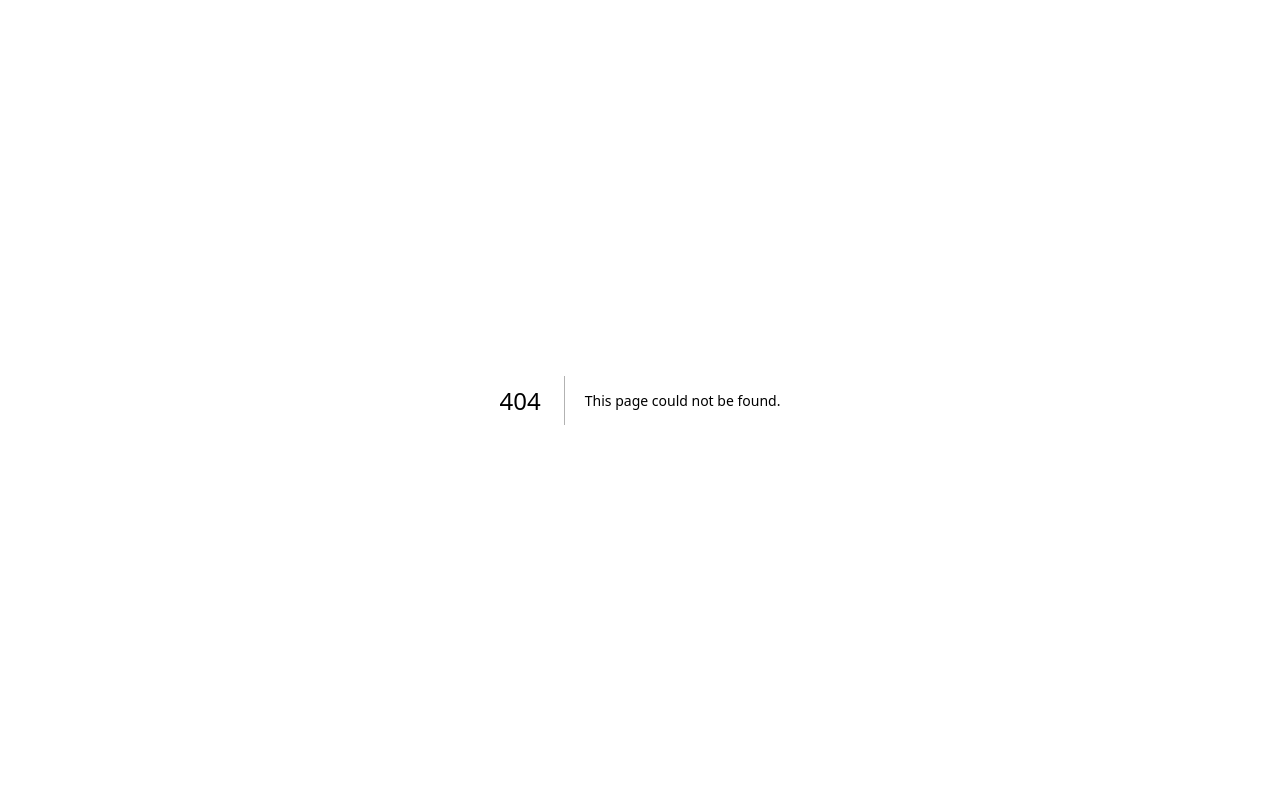
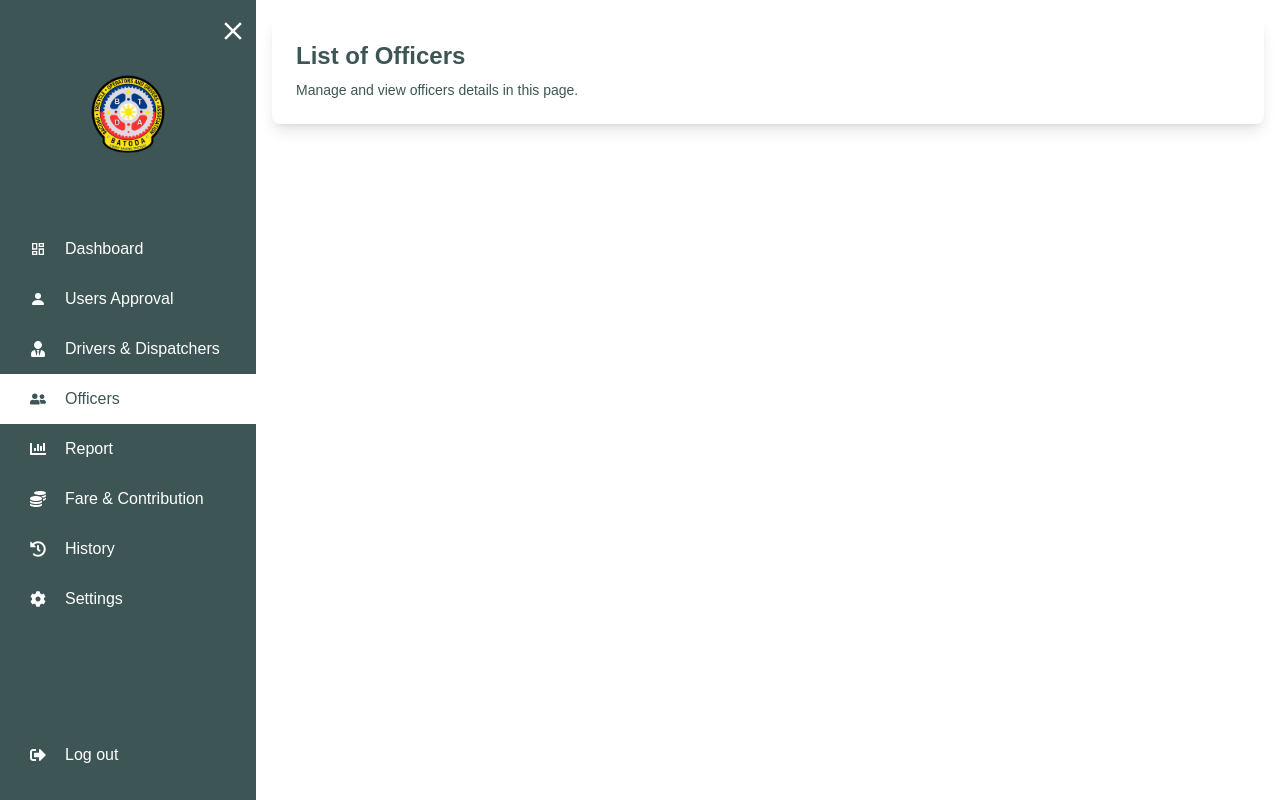
Before and after one commit to kalzumaki/batoda-web, a Next.js app: page /admin/officers in a window 1280 px wide. Before the commit this address had no page. Built offline with nearby package versions, Linux system fonts and the light colour scheme.

Commit message:
added officers

```diff
--- /dev/null
+++ b/src/components/ReusableHeader.tsx
@@ -0,0 +1,19 @@
+import React from "react";
+
+interface ReusableHeaderProps {
+  title: string;
+  subtitle?: string;
+}
+
+const ReusableHeader: React.FC<ReusableHeaderProps> = ({ title, subtitle }) => {
+  return (
+    <div className="p-6 bg-white shadow-lg rounded-lg">
+      <div className="text-[#3d5554] text-2xl font-semibold">{title}</div>
+      {subtitle && (
+        <div className="mt-2 text-[#3d5554] text-sm">{subtitle}</div>
+      )}
+    </div>
+  );
+};
+
+export default ReusableHeader;
--- a/src/components/admin/dd_header.tsx
+++ /dev/null
@@ -1,16 +0,0 @@
-import React from "react";
-
-const DriverDispatcherHeader = () => {
-  return (
-    <div className="p-6 bg-white shadow-lg rounded-lg">
-      <div className="text-[#3d5554] text-2xl font-semibold">
-        List of Approved Drivers & Dispatchers
-      </div>
-      <div className="mt-2 text-[#3d5554] text-sm">
-        Manage and view approved Drivers & Dispatchers details in this page.
-      </div>
-    </div>
-  );
-};
-
-export default DriverDispatcherHeader;
--- a/src/components/admin/users_header.tsx
+++ /dev/null
@@ -1,16 +0,0 @@
-import React from "react";
-
-const UsersHeader = () => {
-  return (
-    <div className="p-6 bg-white shadow-lg rounded-lg">
-      <div className="text-[#3d5554] text-2xl font-semibold">
-        Users Approval
-      </div>
-      <div className="mt-2 text-[#3d5554] text-sm">
-        Manage and view new Drivers & Dispatchers details in this section.
-      </div>
-    </div>
-  );
-};
-
-export default UsersHeader;
--- a/src/constants/sidebarConfig.tsx
+++ b/src/constants/sidebarConfig.tsx
@@ -7,6 +7,7 @@ import {
   FaCoins,
   FaHistory,
   FaCog,
+  FaUserFriends
 } from "react-icons/fa";
 
 export const menuConfig: Record<
@@ -21,7 +22,7 @@ export const menuConfig: Record<
     { label: "Dashboard", path: "/admin", icon: <MdOutlineDashboard /> },
     { label: "Users Approval", path: "/admin/users", icon: <BsFillPersonFill /> },
     { label: "Drivers & Dispatchers", path: "/admin/drivers_dispatchers", icon: <FaUserTie /> },
-    // { label: "Finances", path: "/finances", icon: <FaMoneyBillAlt /> },
+    { label: "Officers", path: "/admin/officers", icon: <FaUserFriends /> },
     { label: "Report", path: "/report", icon: <FaChartBar /> },
     {
       label: "Fare & Contribution",
--- a/src/pages/admin/drivers_dispatchers.tsx
+++ b/src/pages/admin/drivers_dispatchers.tsx
@@ -1,14 +1,17 @@
 import React from "react";
 import Layout from "@/components/Layout";
-import DriverDispatcherHeader from "@/components/admin/dd_header";
 import DriverDispatcherBody from "@/components/admin/dd_body";
+import ReusableHeader from "@/components/ReusableHeader";
 const drivers_dispatchers = () => {
   const userType = "admin";
   return (
     <Layout userType={userType}>
       <title>DRIVER-DISPATCHER</title>
       <div className="flex-1 overflow-y-auto">
-        <DriverDispatcherHeader />
+        <ReusableHeader
+          title="List of Approved Drivers & Dispatchers"
+          subtitle="Manage and view approved Drivers & Dispatchers details in this page."
+        />
         <DriverDispatcherBody />
       </div>
     </Layout>
--- /dev/null
+++ b/src/pages/admin/officers.tsx
@@ -0,0 +1,18 @@
+import React from "react";
+import Layout from "@/components/Layout";
+import ReusableHeader from "@/components/ReusableHeader";
+const Officers = () => {
+  const userType = "admin";
+  return (
+    <Layout userType={userType}>
+      <title>OFFICERS</title>
+      <div className="flex-1 overflow-y-auto"></div>
+      <ReusableHeader
+        title="List of Officers"
+        subtitle="Manage and view officers details in this page."
+      />
+    </Layout>
+  );
+};
+
+export default Officers;
--- a/src/pages/admin/users.tsx
+++ b/src/pages/admin/users.tsx
@@ -1,15 +1,17 @@
 import React from "react";
-import { ENDPOINTS } from "../api/endpoints";
 import Layout from "@/components/Layout";
-import UsersHeader from "@/components/admin/users_header";
 import UsersBody from "@/components/admin/users_body";
+import ReusableHeader from "@/components/ReusableHeader";
 const UsersPage = () => {
   const userType = "admin";
   return (
     <Layout userType={userType}>
       <title>USERS</title>
       <div className="flex-1 overflow-y-auto">
-        <UsersHeader />
+        <ReusableHeader
+          title="Users Approval"
+          subtitle="Manage and view new Drivers & Dispatchers details in this section."
+        />
         <UsersBody />
       </div>
     </Layout>
```
